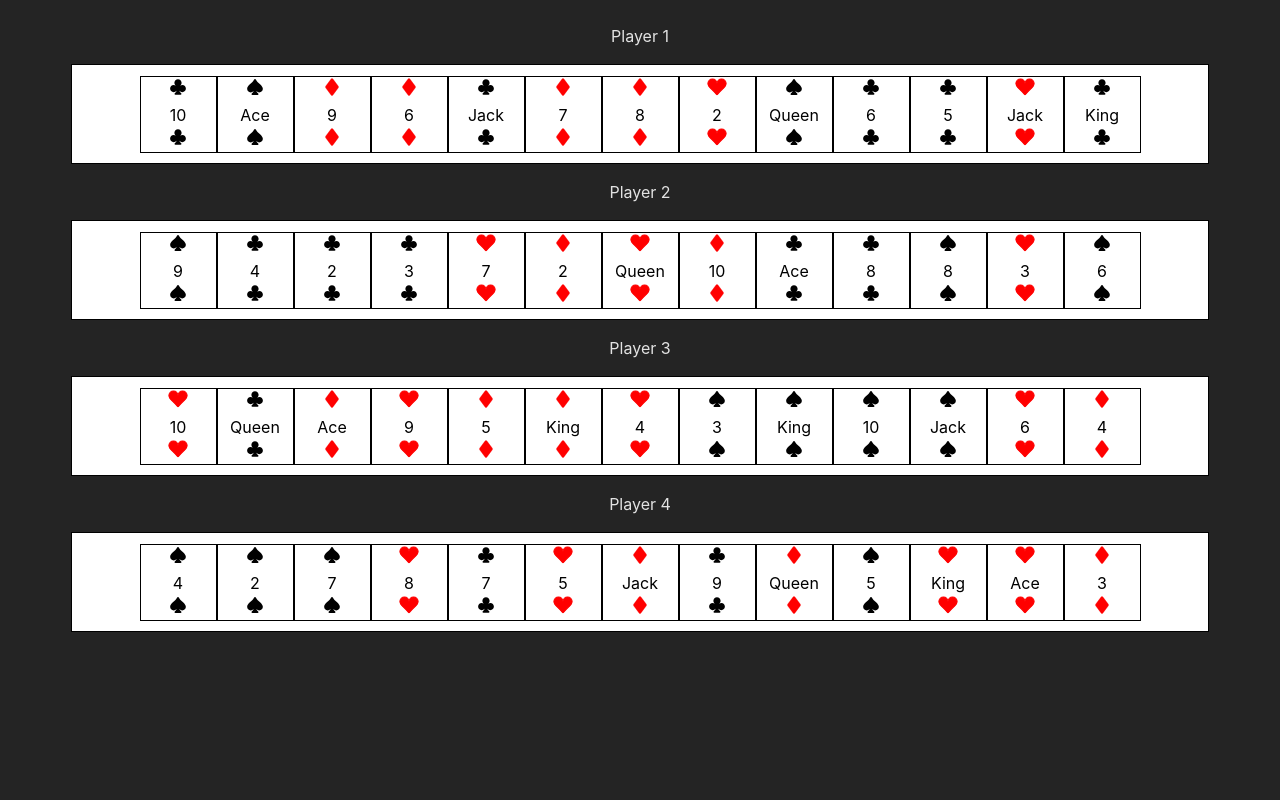
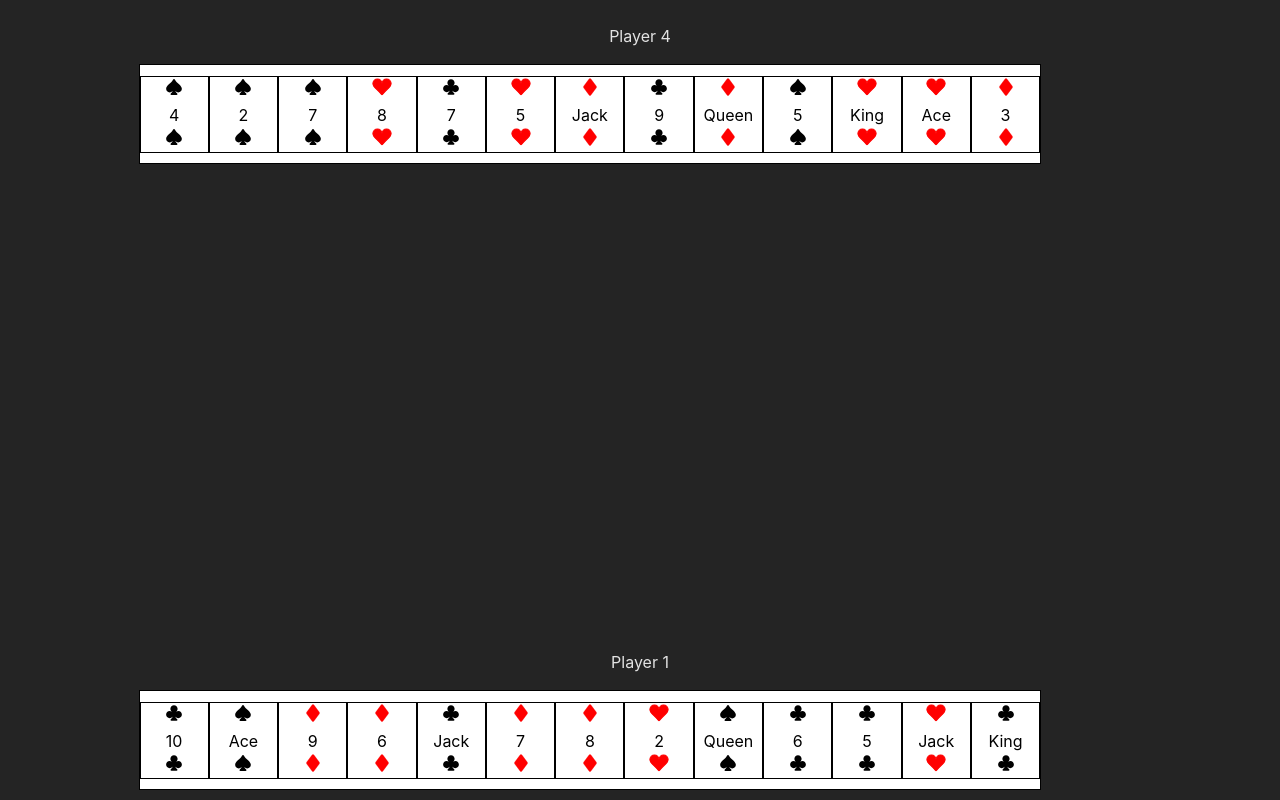
Before and after one commit to Furrj/Hearts, a React (Vite) app: page / in a window 1280 px wide. Built offline with nearby package versions, Linux system fonts and the light colour scheme.

Commit message:
inital playerbox layout

```diff
--- a/src/App.tsx
+++ b/src/App.tsx
@@ -33,14 +33,26 @@ const App: React.FC = () => {
 
   return (
     <div className="app">
-      <p>Player 1</p>
-      <div className="pbox">{player1Hand}</div>
-      <p>Player 2</p>
-      <div className="pbox">{player2Hand}</div>
-      <p>Player 3</p>
-      <div className="pbox">{player3Hand}</div>
-      <p>Player 4</p>
-      <div className="pbox">{player4Hand}</div>
+      <div id="pbox4">
+        <p>Player 4</p>
+        <div className="pbox">{player4Hand}</div>
+      </div>
+      {/* <div id="pbox2">
+        <p>Player 2</p>
+        <div className="pbox" id="pbox2">
+          {player2Hand}
+        </div>
+      </div>
+      <div id="pbox3">
+        <p>Player 3</p>
+        <div className="pbox" id="pbox3">
+          {player3Hand}
+        </div>
+      </div> */}
+      <div id="pbox1">
+        <p>Player 1</p>
+        <div className="pbox">{player1Hand}</div>
+      </div>
     </div>
   );
 };
--- a/src/index.css
+++ b/src/index.css
@@ -34,6 +34,11 @@
   justify-content: center;
 }
 
+#pbox1 {
+  position: fixed;
+  bottom: 10px;
+}
+
 .card {
   height: 75px;
   width: 75px;
```
